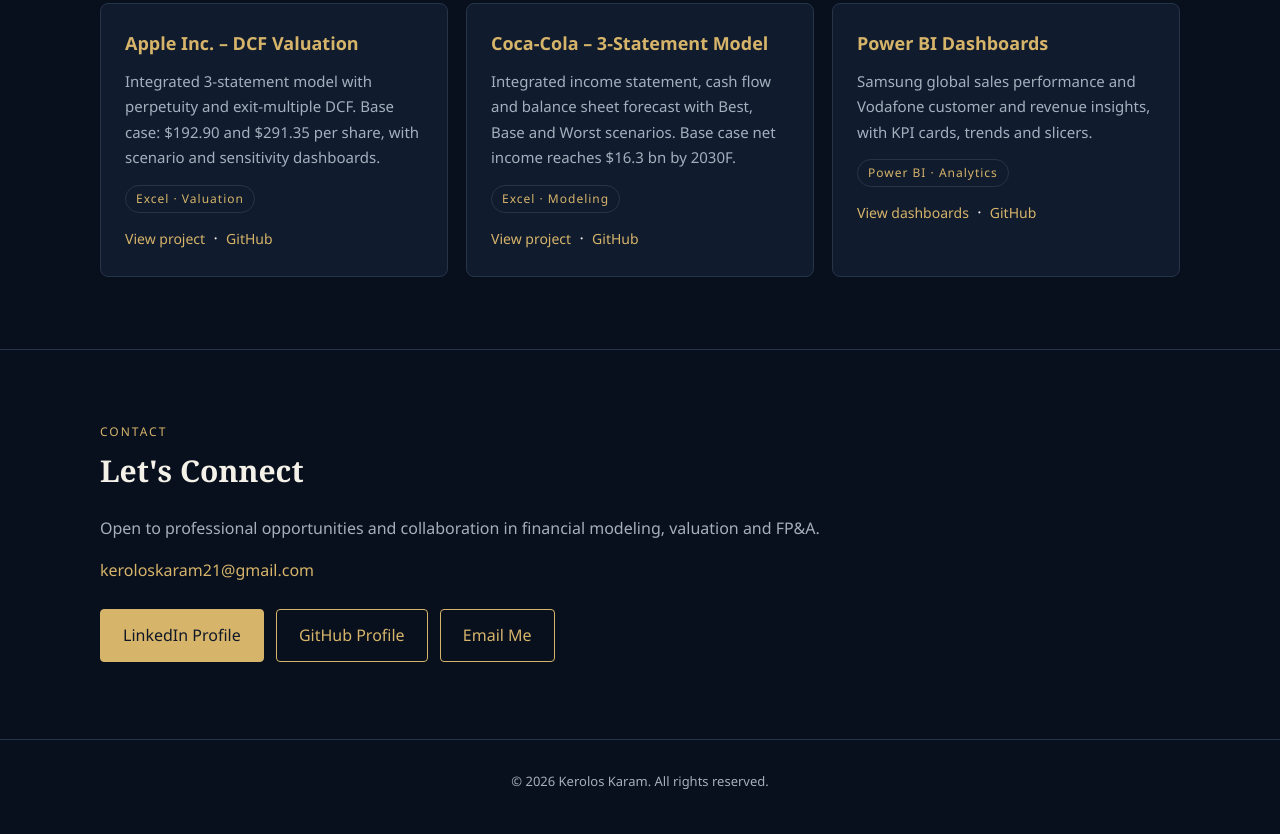
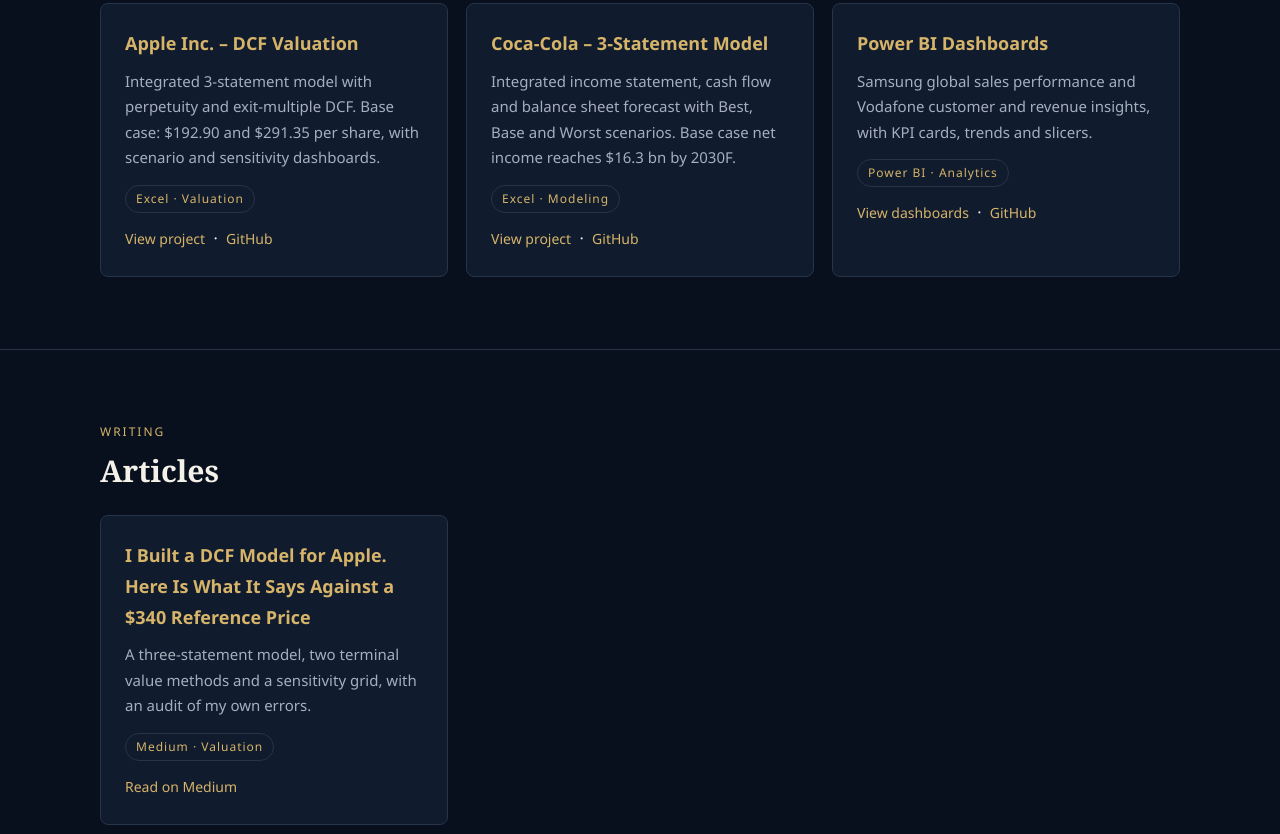
Before and after one commit to KerolosKaram-FA/KerolosKaram-FA, a plain HTML site: page index.html in a window 1280 px wide. Shown: the part 1966-2800 px from the top of the page. Drawn offline with Linux system fonts and the light colour scheme.

Commit message:
Add files via upload

```diff
--- a/index.html
+++ b/index.html
@@ -27,7 +27,8 @@
   "email": "keroloskaram21@gmail.com",
   "sameAs": [
     "https://www.linkedin.com/in/kerolos-karam-fmva%C2%AE-fpap%C2%AE-2b52092a1/",
-    "https://github.com/KerolosKaram-FA"
+    "https://github.com/KerolosKaram-FA",
+    "https://medium.com/@keroloskaram"
   ]
 }
 </script>
@@ -92,7 +93,7 @@ footer{padding:30px 0;color:var(--muted);font-size:13px;text-align:center;border
   <nav class="container">
     <a class="logo" href="#">KER<span>OLOS</span>.</a>
     <div class="navlinks">
-      <a href="#about">About</a><a href="#expertise">Expertise</a><a href="#projects">Projects</a><a href="#contact">Contact</a>
+      <a href="#about">About</a><a href="#expertise">Expertise</a><a href="#projects">Projects</a><a href="#writing">Writing</a><a href="#contact">Contact</a>
     </div>
   </nav>
 </header>
@@ -194,6 +195,22 @@ footer{padding:30px 0;color:var(--muted);font-size:13px;text-align:center;border
     </div>
   </section>
 
+  <section id="writing">
+    <div class="container">
+      <p class="section-label">WRITING</p>
+      <h3>Articles</h3>
+      <div class="grid">
+        <div class="card">
+          <h4>I Built a DCF Model for Apple. Here Is What It Says Against a $340 Reference Price</h4>
+          <p>A three-statement model, two terminal value methods and a sensitivity grid, with an audit of my own errors.</p>
+          <span class="tag">Medium · Valuation</span><br>
+          <a class="link" href="https://medium.com/@keroloskaram/i-built-a-dcf-model-for-apple-here-is-what-it-says-against-a-340-reference-price-001fe180a1d7" target="_blank" rel="noopener">Read on Medium</a>
+        </div>
+      </div>
+      <p style="margin-top:20px"><a class="link" href="https://medium.com/@keroloskaram" target="_blank" rel="noopener">More on my Medium profile</a></p>
+    </div>
+  </section>
+
   <section id="contact">
     <div class="container">
       <p class="section-label">CONTACT</p>
@@ -203,6 +220,7 @@ footer{padding:30px 0;color:var(--muted);font-size:13px;text-align:center;border
       <p style="margin-top:20px">
         <a class="button primary" href="https://www.linkedin.com/in/kerolos-karam-fmva%C2%AE-fpap%C2%AE-2b52092a1/" target="_blank" rel="noopener">LinkedIn Profile</a>
         <a class="button" href="https://github.com/KerolosKaram-FA" target="_blank" rel="noopener">GitHub Profile</a>
+        <a class="button" href="https://medium.com/@keroloskaram" target="_blank" rel="noopener">Medium</a>
         <a class="button" href="mailto:keroloskaram21@gmail.com">Email Me</a>
       </p>
     </div>
```
